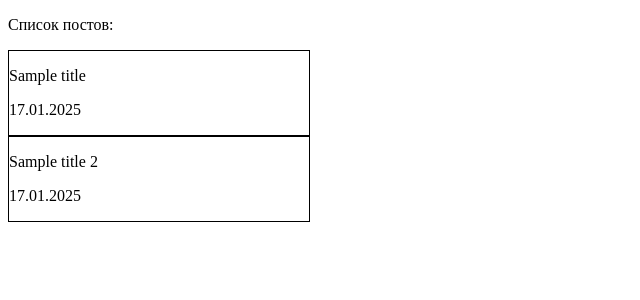
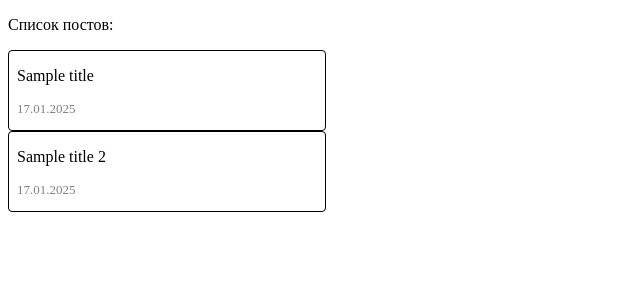
Before and after one commit to TailssTF/Nuxt-Practice, a Nuxt app: page / in a window 1280 px wide. Shown: the top 300 px of the page, without its empty margins (0-640 px from the left). Built offline with nearby package versions, Linux system fonts and the light colour scheme.

Commit message:
feat(Posts): добавил стилей

```diff
--- a/pages/index.vue
+++ b/pages/index.vue
@@ -12,14 +12,20 @@ const store = useMainStore();
     <p>Список постов:</p>
     <div v-for="post in store.posts" class="post">
       <p>{{ post.title }}</p>
-      <p>{{ post.publishDate }}</p>
+      <p class="date">{{ post.publishDate }}</p>
     </div>
   </div>
 </template>
 
-<style>
+<style scoped>
 .post {
   border: 1px solid black;
+  border-radius: 4px;
   width: 300px;
+  padding: 0 8px;
+}
+.date {
+  font-size: small;
+  color: grey;
 }
 </style>
```
